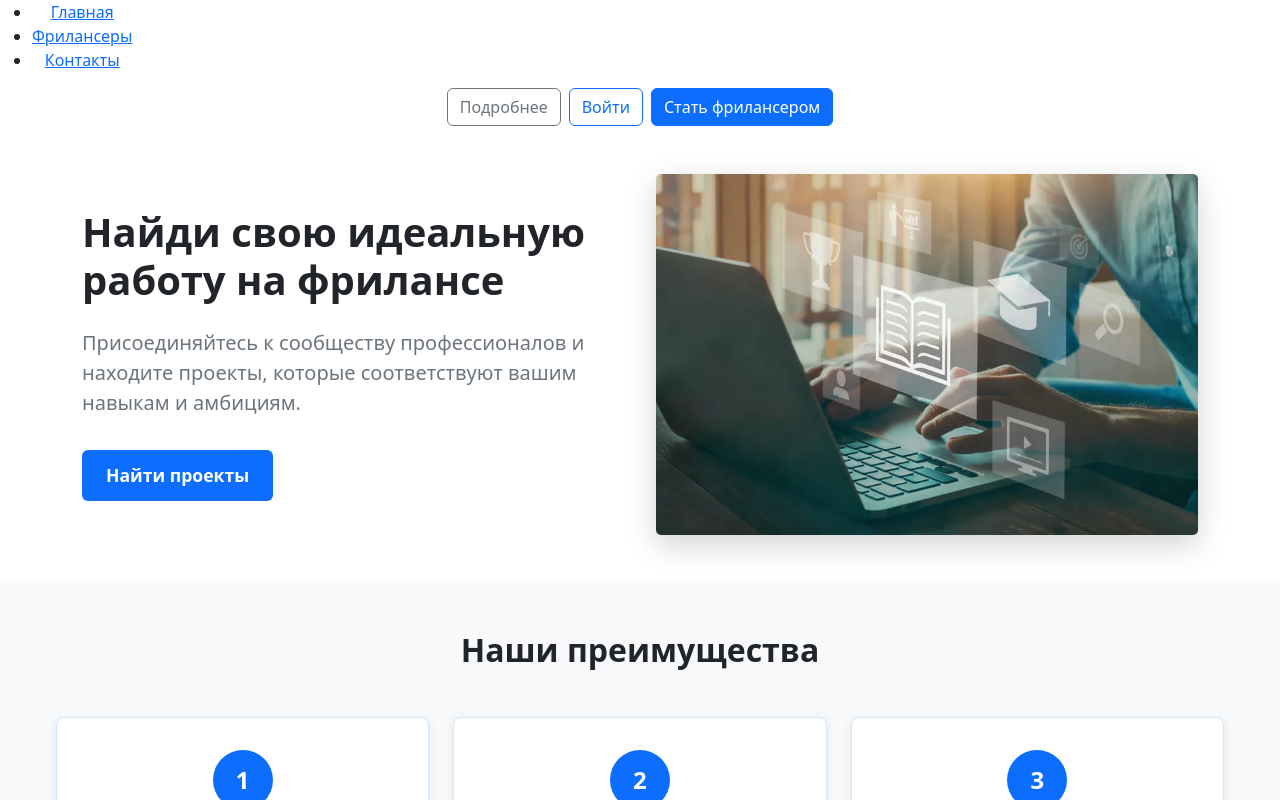
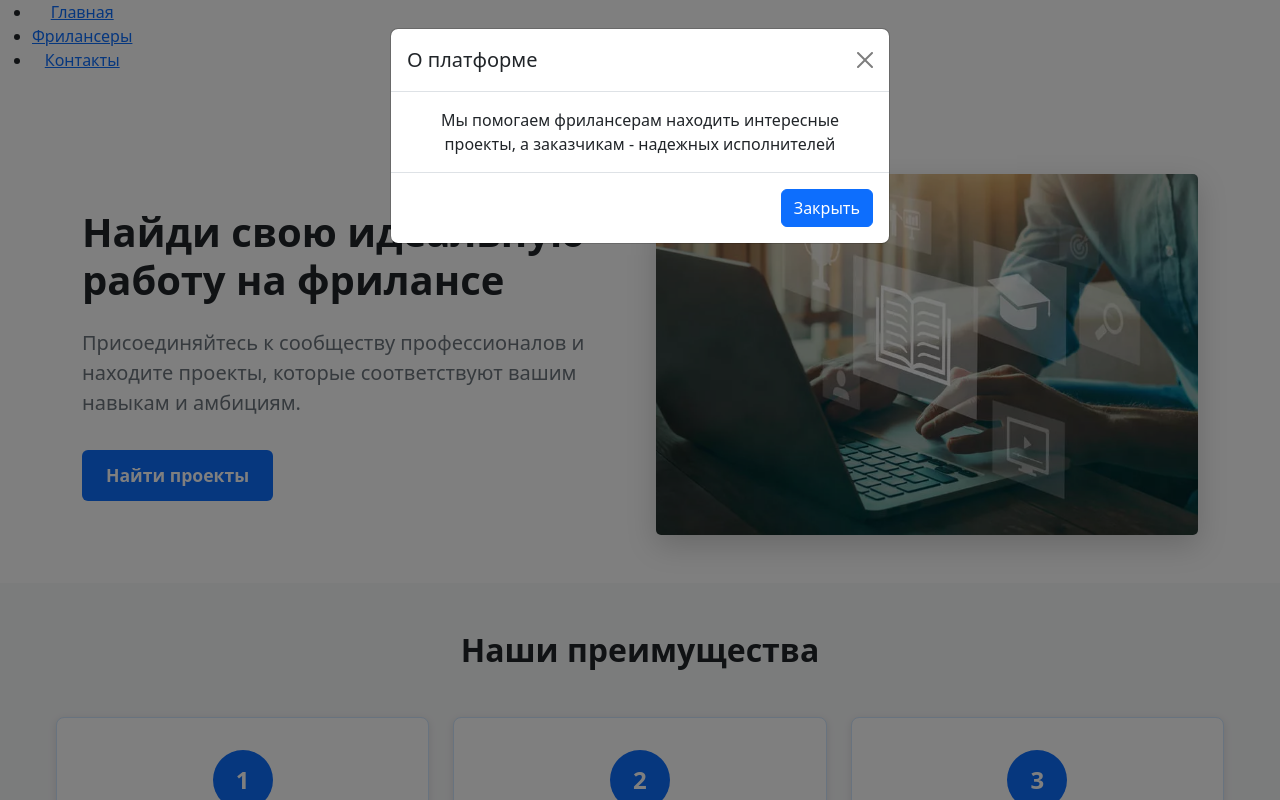
Before and after one commit to SavichArtem/React_labs, a React (Create React App) app: page / in a window 1280 px wide. Both pictures are taken after a click on the button "Подробнее". Shown: the top 800 px of the page. Built offline with nearby package versions, Linux system fonts and the light colour scheme.

Commit message:
feat: add BootstrapModal component

```diff
--- /dev/null
+++ b/src/components/Bootstrap/BootstrapModal.jsx
@@ -0,0 +1,20 @@
+export const BootstrapModal = ({ show, onClose, title, children, footer }) => {
+  if (!show) return null;
+
+  return (
+    <div className="modal show d-block" style={{backgroundColor: 'rgba(0,0,0,0.5)'}} tabIndex="-1">
+      <div className="modal-dialog">
+        <div className="modal-content">
+          <div className="modal-header">
+            <h5 className="modal-title">{title}</h5>
+            <button type="button" className="btn-close" onClick={onClose}></button>
+          </div>
+          <div className="modal-body">
+            {children}
+          </div>
+          {footer && <div className="modal-footer">{footer}</div>}
+        </div>
+      </div>
+    </div>
+  );
+};
--- a/src/components/Header/Header.jsx
+++ b/src/components/Header/Header.jsx
@@ -1,5 +1,6 @@
 import { useState } from 'react';
 import { BootstrapButton } from '../Bootstrap/BootstrapButton';
+import { BootstrapModal } from '../Bootstrap/BootstrapModal';
 import { Link, useLocation } from 'react-router-dom';
 
 export function Header() {
@@ -17,21 +18,19 @@ export function Header() {
           </ul>
         </nav>
         <div className="auth_buttons">
-          <BootstrapButton
-            variant="outline-secondary"
-            onClick={() => setIsPopupOpen(true)}
-            className="me-2"
-          >
-            Подробнее
-          </BootstrapButton>
-          <BootstrapButton variant="outline-primary" className="me-2">
-            Войти
-          </BootstrapButton>
-          <BootstrapButton variant="primary">
-            Стать фрилансером
-          </BootstrapButton>
+          <BootstrapButton variant="outline-secondary" onClick={() => setIsPopupOpen(true)} className="me-2"> Подробнее</BootstrapButton>
+          <BootstrapButton variant="outline-primary" className="me-2">Войти</BootstrapButton>
+          <BootstrapButton variant="primary">Стать фрилансером</BootstrapButton>
         </div>
       </div>
+
+      <BootstrapModal
+        show={isPopupOpen}
+        onClose={() => setIsPopupOpen(false)}
+        title="О платформе"
+        footer={<BootstrapButton onClick={() => setIsPopupOpen(false)}>Закрыть</BootstrapButton>}>
+        Мы помогаем фрилансерам находить интересные проекты, а заказчикам - надежных исполнителей
+      </BootstrapModal>
     </header>
   );
 }
```
